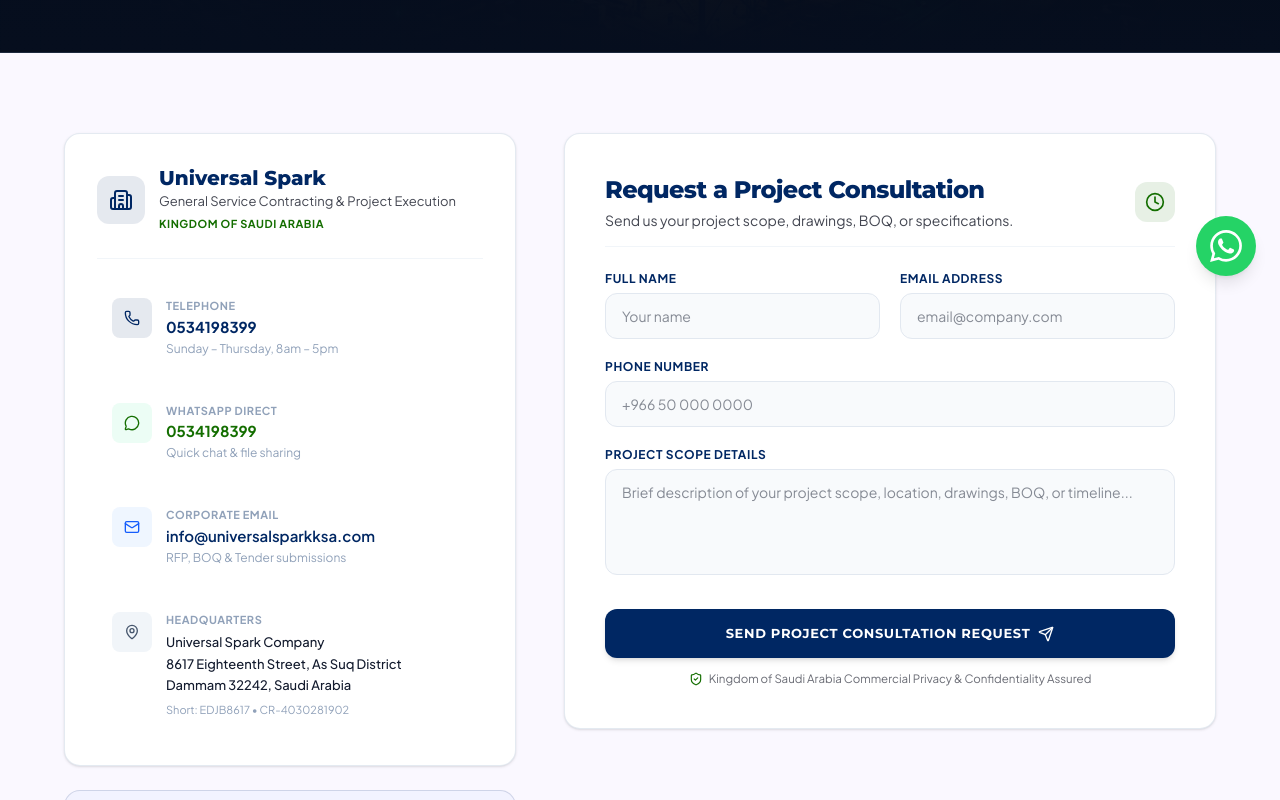
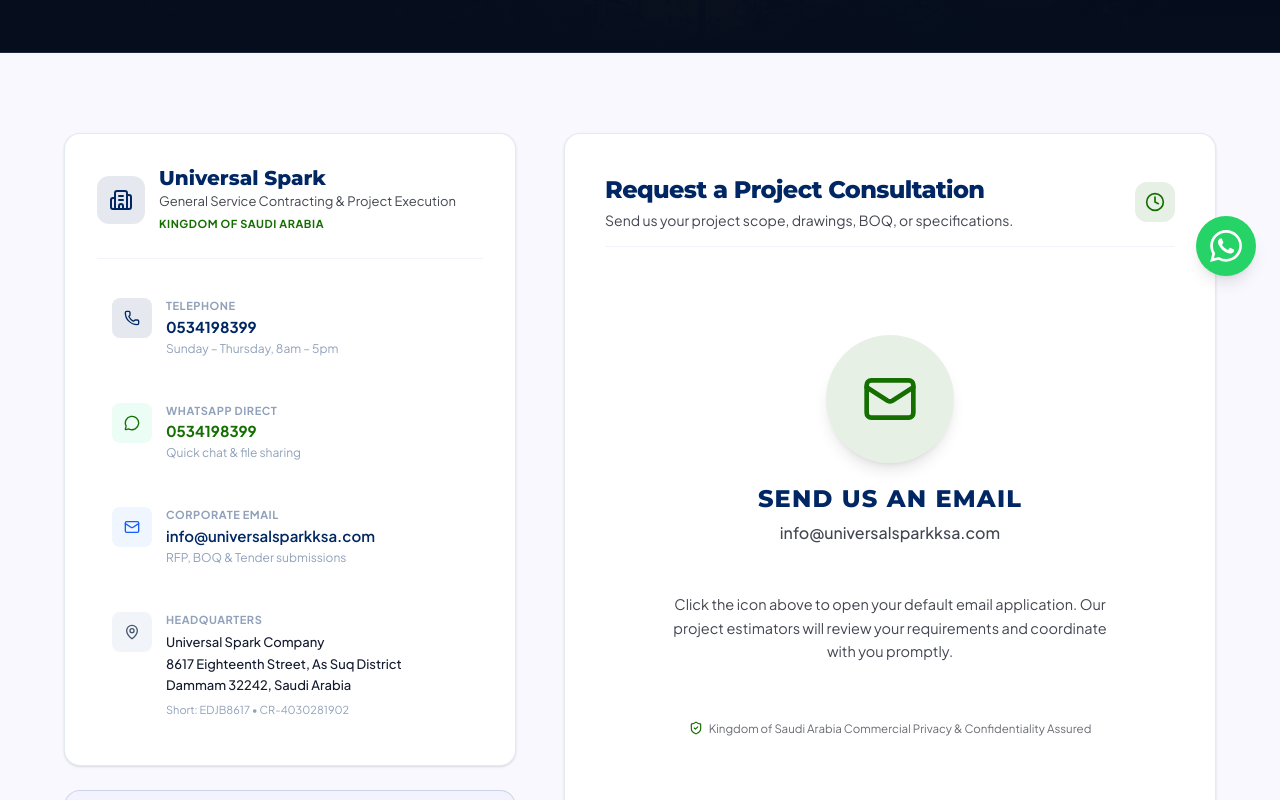
Before and after one commit to centrric-cint0032/universal_spark_web, a React (Vite) app: page /contact in a window 1280 px wide. Shown: the part 500-1300 px from the top of the page. Built offline with nearby package versions, Linux system fonts and the light colour scheme.

Commit message:
added whatsap icon and changfe the contact section

```diff
--- a/src/pages/Contact/ContactPage.tsx
+++ b/src/pages/Contact/ContactPage.tsx
@@ -1,4 +1,4 @@
-import React, { useState, useEffect } from 'react';
+import React, { useEffect } from 'react';
 import { Link } from 'react-router-dom';
 import {
   Mail,
@@ -7,7 +7,6 @@
   MapPin,
   ArrowLeft,
   Send,
-  CheckCircle2,
   ShieldCheck,
   Building2,
   Clock,
@@ -16,23 +15,10 @@
 import contactBgImg from '@/assets/images/contact-infrastructure.jpg';
 
 export const ContactPage: React.FC = () => {
-  const [submitted, setSubmitted] = useState(false);
-  const [formData, setFormData] = useState({
-    name: '',
-    email: '',
-    phone: '',
-    subject: 'Quotation & Tender',
-    message: '',
-  });
 
   useEffect(() => {
     window.scrollTo(0, 0);
   }, []);
-
-  const handleSubmit = (e: React.FormEvent) => {
-    e.preventDefault();
-    setSubmitted(true);
-  };
 
   return (
     <div className="w-full min-h-screen bg-surface">
@@ -232,101 +218,34 @@
               </div>
             </div>
 
-            {submitted ? (
-              <div className="py-12 sm:py-16 text-center space-y-4">
-                <div className="w-16 h-16 rounded-full bg-secondary/20 text-secondary mx-auto flex items-center justify-center">
-                  <CheckCircle2 className="w-9 h-9" />
-                </div>
-                <h3 className="text-2xl font-bold font-montserrat text-primary">
-                  Consultation Request Sent
-                </h3>
-                <p className="font-sans text-sm sm:text-base text-on-surface-variant max-w-md mx-auto">
-                  Thank you for reaching out. Our engineering and estimating team will review your requirements and coordinate with you promptly.
-                </p>
-                <button
-                  type="button"
-                  onClick={() => setSubmitted(false)}
-                  className="inline-flex items-center gap-2 bg-primary hover:bg-primary-navy text-white font-montserrat text-xs font-bold tracking-wider uppercase px-6 py-3 rounded-xl transition-all mt-4 cursor-pointer"
-                >
-                  <span>Submit Another Inquiry</span>
-                </button>
-              </div>
-            ) : (
-              <form onSubmit={handleSubmit} className="space-y-4 sm:space-y-5">
-                <div className="grid grid-cols-1 sm:grid-cols-2 gap-4 sm:gap-5">
-                  <div>
-                    <label className="block font-sans text-xs uppercase text-primary tracking-wider mb-1.5 font-bold">
-                      Full Name
-                    </label>
-                    <input
-                      type="text"
-                      required
-                      value={formData.name}
-                      onChange={(e) => setFormData({ ...formData, name: e.target.value })}
-                      placeholder="Your name"
-                      className="w-full bg-slate-50 border border-slate-200 text-on-surface text-sm sm:text-[14px] rounded-xl px-4 py-3 focus:outline-none focus:bg-white focus:border-secondary focus:ring-1 focus:ring-secondary transition-all"
-                    />
-                  </div>
-
-                  <div>
-                    <label className="block font-sans text-xs uppercase text-primary tracking-wider mb-1.5 font-bold">
-                      Email Address
-                    </label>
-                    <input
-                      type="email"
-                      required
-                      value={formData.email}
-                      onChange={(e) => setFormData({ ...formData, email: e.target.value })}
-                      placeholder="email@company.com"
-                      className="w-full bg-slate-50 border border-slate-200 text-on-surface text-sm sm:text-[14px] rounded-xl px-4 py-3 focus:outline-none focus:bg-white focus:border-secondary focus:ring-1 focus:ring-secondary transition-all"
-                    />
-                  </div>
+            <div className="py-12 sm:py-16 flex flex-col items-center text-center space-y-8">
+              <a
+                href="mailto:info@universalsparkksa.com"
+                className="group flex flex-col items-center gap-5 cursor-pointer"
+              >
+                <div className="w-28 h-28 sm:w-32 sm:h-32 rounded-full bg-secondary/10 flex items-center justify-center transition-all duration-300 group-hover:bg-secondary group-hover:scale-105 group-active:scale-95 shadow-lg group-hover:shadow-secondary/25">
+                  <Mail className="w-12 h-12 sm:w-14 sm:h-14 text-secondary group-hover:text-white transition-colors duration-300" />
                 </div>
 
-                <div>
-                  <label className="block font-sans text-xs uppercase text-primary tracking-wider mb-1.5 font-bold">
-                    Phone Number
-                  </label>
-                  <input
-                    type="tel"
-                    required
-                    value={formData.phone}
-                    onChange={(e) => setFormData({ ...formData, phone: e.target.value })}
-                    placeholder="+966 50 000 0000"
-                    className="w-full bg-slate-50 border border-slate-200 text-on-surface text-sm sm:text-[14px] rounded-xl px-4 py-3 focus:outline-none focus:bg-white focus:border-secondary focus:ring-1 focus:ring-secondary transition-all"
-                  />
+                <div className="space-y-1.5">
+                  <h4 className="text-2xl font-montserrat font-extrabold text-primary tracking-wider uppercase group-hover:text-secondary transition-colors duration-300">
+                    Send us an Email
+                  </h4>
+                  <p className="font-sans text-base text-on-surface-variant font-medium">
+                    info@universalsparkksa.com
+                  </p>
                 </div>
+              </a>
 
-                <div>
-                  <label className="block font-sans text-xs uppercase text-primary tracking-wider mb-1.5 font-bold">
-                    Project Scope Details
-                  </label>
-                  <textarea
-                    rows={4}
-                    required
-                    value={formData.message}
-                    onChange={(e) => setFormData({ ...formData, message: e.target.value })}
-                    placeholder="Brief description of your project scope, location, drawings, BOQ, or timeline..."
-                    className="w-full bg-slate-50 border border-slate-200 text-on-surface text-sm sm:text-[14px] rounded-xl px-4 py-3 focus:outline-none focus:bg-white focus:border-secondary focus:ring-1 focus:ring-secondary transition-all resize-none"
-                  />
-                </div>
+              <p className="font-sans text-[14.5px] text-on-surface-variant max-w-md mx-auto leading-relaxed mt-4">
+                Click the icon above to open your default email application. Our project estimators will review your requirements and coordinate with you promptly.
+              </p>
 
-                <div className="pt-2">
-                  <button
-                    type="submit"
-                    className="w-full bg-primary hover:bg-primary-navy text-white font-montserrat text-xs sm:text-[13px] uppercase tracking-wider font-bold py-4 px-6 rounded-xl transition-all duration-300 flex items-center justify-center gap-2 shadow-md hover:shadow-lg cursor-pointer group"
-                  >
-                    <span>Send Project Consultation Request</span>
-                    <Send className="w-4 h-4 transition-transform group-hover:translate-x-1" />
-                  </button>
-
-                  <div className="flex items-center justify-center gap-1.5 font-sans text-[11.5px] text-on-surface-variant/80 mt-3 text-center">
-                    <ShieldCheck className="w-3.5 h-3.5 text-secondary" />
-                    <span>Kingdom of Saudi Arabia Commercial Privacy &amp; Confidentiality Assured</span>
-                  </div>
-                </div>
-              </form>
-            )}
+              <div className="flex items-center justify-center gap-1.5 font-sans text-[11.5px] text-on-surface-variant/80 mt-6 text-center">
+                <ShieldCheck className="w-3.5 h-3.5 text-secondary" />
+                <span>Kingdom of Saudi Arabia Commercial Privacy &amp; Confidentiality Assured</span>
+              </div>
+            </div>
           </div>
         </div>
       </div>
--- a/src/sections/home/ContactSection.tsx
+++ b/src/sections/home/ContactSection.tsx
@@ -1,27 +1,14 @@
-import React, { useState } from 'react';
+import React from 'react';
 import { Link } from 'react-router-dom';
 import {
   Send,
-  CheckCircle2,
   Lock,
   ArrowRight,
+  Mail
 } from 'lucide-react';
 import contactBgImg from '@/assets/images/contact-infrastructure.jpg';
 
 export const ContactSection: React.FC = () => {
-  const [submitted, setSubmitted] = useState(false);
-  const [formData, setFormData] = useState({
-    name: '',
-    email: '',
-    phone: '',
-    message: '',
-  });
-
-  const handleSubmit = (e: React.FormEvent) => {
-    e.preventDefault();
-    setSubmitted(true);
-  };
-
   return (
     <section
       id="contact"
@@ -130,105 +117,33 @@
                 </p>
               </div>
 
-              {submitted ? (
-                <div className="py-10 text-center space-y-4">
-                  <div className="w-14 h-14 rounded-full bg-secondary/20 text-secondary mx-auto flex items-center justify-center">
-                    <CheckCircle2 className="w-7 h-7" />
+              <div className="py-8 flex flex-col items-center text-center space-y-6">
+                <a
+                  href="mailto:info@universalsparkksa.com"
+                  className="group flex flex-col items-center gap-4 cursor-pointer"
+                >
+                  <div className="w-24 h-24 rounded-full bg-secondary/10 flex items-center justify-center transition-all duration-300 group-hover:bg-secondary group-hover:scale-105 group-active:scale-95 shadow-lg group-hover:shadow-secondary/25">
+                    <Mail className="w-10 h-10 text-secondary group-hover:text-white transition-colors duration-300" />
                   </div>
-                  <h3 className="text-xl font-bold font-montserrat text-white">
-                    Message Sent
-                  </h3>
-                  <p className="font-sans text-[14px] text-slate-300 max-w-sm mx-auto">
-                    Thank you. We have received your project details and will contact you shortly.
+                  <div className="space-y-1">
+                    <h4 className="text-xl font-montserrat font-extrabold text-white tracking-wider uppercase group-hover:text-secondary transition-colors duration-300">
+                      Send us an Email
+                    </h4>
+                    <p className="font-sans text-[14px] text-slate-300">
+                      info@universalsparkksa.com
                     </p>
-                  <button
-                    type="button"
-                    onClick={() => setSubmitted(false)}
-                    className="inline-flex items-center gap-2 text-secondary hover:text-white font-sans text-[12px] font-semibold transition-colors mt-2 cursor-pointer"
-                  >
-                    <span>Submit another request</span>
-                  </button>
                   </div>
-              ) : (
-                <form onSubmit={handleSubmit} className="space-y-4 font-sans">
-                  {/* Name */}
-                  <div>
-                    <label className="block text-[12.5px] font-medium text-slate-300 mb-1.5">
-                      Full Name
-                    </label>
-                    <input
-                      type="text"
-                      required
-                      value={formData.name}
-                      onChange={(e) => setFormData({ ...formData, name: e.target.value })}
-                      placeholder="Your name"
-                      className="w-full bg-slate-950/60 border border-slate-800 text-white placeholder-slate-500 text-[14px] rounded-lg px-3.5 py-2.5 focus:outline-none focus:border-secondary transition-colors"
-                    />
-                  </div>
+                </a>
 
-                  {/* Email & Phone */}
-                  <div className="grid grid-cols-1 sm:grid-cols-2 gap-4">
-                    <div>
-                      <label className="block text-[12.5px] font-medium text-slate-300 mb-1.5">
-                        Email Address
-                      </label>
-                      <input
-                        type="email"
-                        required
-                        value={formData.email}
-                        onChange={(e) => setFormData({ ...formData, email: e.target.value })}
-                        placeholder="yourname@company.com"
-                        className="w-full bg-slate-950/60 border border-slate-800 text-white placeholder-slate-500 text-[14px] rounded-lg px-3.5 py-2.5 focus:outline-none focus:border-secondary transition-colors"
-                      />
-                    </div>
-                    <div>
-                      <label className="block text-[12.5px] font-medium text-slate-300 mb-1.5">
-                        Phone / WhatsApp
-                      </label>
-                      <input
-                        type="tel"
-                        required
-                        value={formData.phone}
-                        onChange={(e) => setFormData({ ...formData, phone: e.target.value })}
-                        placeholder="Contact number"
-                        className="w-full bg-slate-950/60 border border-slate-800 text-white placeholder-slate-500 text-[14px] rounded-lg px-3.5 py-2.5 focus:outline-none focus:border-secondary transition-colors"
-                      />
-                    </div>
-                  </div>
+                <p className="font-sans text-[13.5px] text-slate-400 max-w-sm mx-auto mt-4">
+                  Click the icon above to open your default email application. Our project estimators will review your requirements and coordinate with you.
+                </p>
 
-
-
-                  {/* Project Details */}
-                  <div>
-                    <label className="block text-[12.5px] font-medium text-slate-300 mb-1.5">
-                      Project Details
-                    </label>
-                    <textarea
-                      rows={3}
-                      value={formData.message}
-                      onChange={(e) => setFormData({ ...formData, message: e.target.value })}
-                      placeholder="Scope, location, or requirements..."
-                      className="w-full bg-slate-950/60 border border-slate-800 text-white placeholder-slate-500 text-[14px] rounded-lg px-3.5 py-2.5 focus:outline-none focus:border-secondary transition-colors resize-none"
-                    />
-                  </div>
-
-                  {/* Submit Button */}
-                  <div className="pt-2">
-                    <button
-                      type="submit"
-                      className="w-full bg-secondary hover:bg-emerald-600 active:scale-[0.99] text-white font-montserrat text-[12.5px] uppercase tracking-wider font-bold py-3.5 px-5 rounded-lg transition-all duration-300 flex items-center justify-center gap-2 shadow-md hover:shadow-secondary/25 cursor-pointer"
-                    >
-                      <span>Send Inquiry</span>
-                      <Send className="w-3.5 h-3.5" />
-                    </button>
-
-                    <div className="flex items-center justify-center gap-1.5 text-[11px] text-slate-400 mt-3 text-center">
+                <div className="flex items-center justify-center gap-1.5 text-[11px] text-slate-400 mt-4 text-center">
                   <Lock className="w-3 h-3 text-secondary" />
                   <span>Commercial confidentiality assured</span>
                 </div>
               </div>
-                </form>
-              )}
             </div>
           </div>
         </div>
--- a/src/sections/home/ServicesSection.tsx
+++ b/src/sections/home/ServicesSection.tsx
@@ -160,7 +160,7 @@
     subtitle: 'Comprehensive Analytical & Consulting Services',
     description: 'State-of-the-art analytical testing services across agricultural, environmental, industrial, and geological sectors with rigorous quality control and ISO/IEC 17025 accredited standards.',
     tag: 'ISO/IEC 17025 Accredited',
-    image: chemImg1,
+    image: chemImg5,
     capabilities: [
       { name: 'Agricultural & Soil Diagnostics', description: 'Comprehensive evaluation of soil fertility, chemical composition, and irrigation suitability for optimized yield.', image: chemImg3 },
       { name: 'Building Materials Analysis', description: 'Rigorous physical and chemical evaluation of construction materials to ensure structural integrity and compliance.', image: chemImgBuilding },
```
Also changed, not shown: src/sections/home/HeroSection.tsx (+9 -13 lines). Lines whose indentation alone changed are shown as unchanged.
